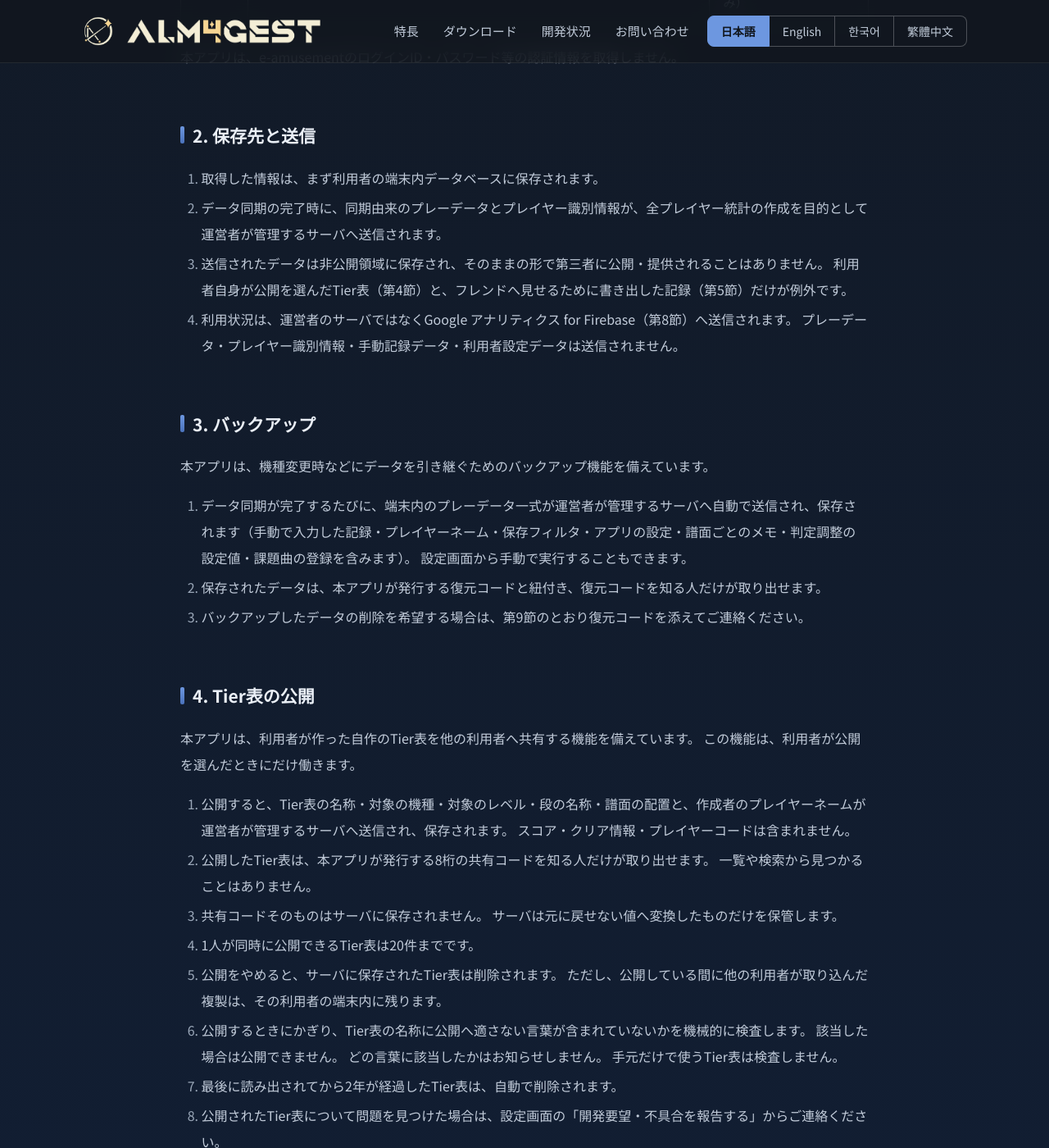
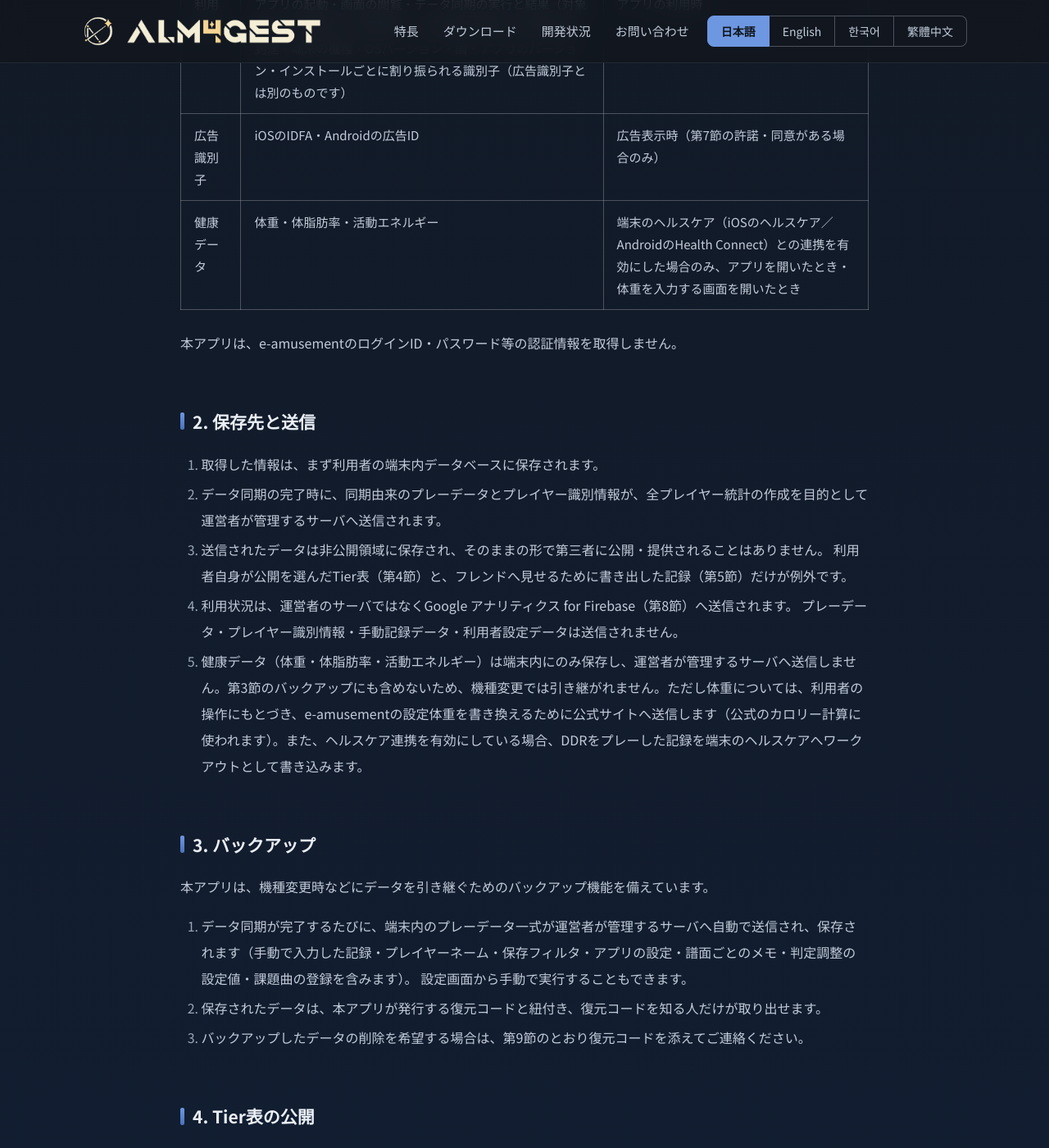
Before and after one commit to ekarunian/alm4gest-site, a Jekyll site: the page built from privacy.md, in a window 1280 px wide and 1400 px high, scrolled down 1336 px. Shown: the whole window at 82% size. Built offline with Jekyll 4.4.1, drawn with Linux system fonts in a browser that asks for light colours; some web fonts are replaced; some of the changed text lies outside the part shown.

Commit message:
プライバシーポリシーへ健康データ（体重・体脂肪率・活動エネルギー）の取得と端末内保存を4言語で追記し、最終更新日を2026年9月5日へ

```diff
--- a/privacy.md
+++ b/privacy.md
@@ -21,6 +21,7 @@ title: "ALM4GEST プライバシーポリシー"
 | クラッシュ情報 | アプリが異常終了したときのエラー内容・発生箇所・端末の機種・OSバージョン | アプリの異常終了時 |
 | 利用状況 | アプリの起動・画面の閲覧・データ同期の実行と結果（対象機種・取得件数・所要時間）・初回設定の開始と初回記録の到達・端末の機種・OSバージョン・国・アプリのバージョン・インストールごとに割り振られる識別子（広告識別子とは別のものです） | アプリの利用時 |
 | 広告識別子 | iOSのIDFA・Androidの広告ID | 広告表示時（第7節の許諾・同意がある場合のみ） |
+| 健康データ | 体重・体脂肪率・活動エネルギー | 端末のヘルスケア（iOSのヘルスケア／AndroidのHealth Connect）との連携を有効にした場合のみ、アプリを開いたとき・体重を入力する画面を開いたとき |
 
 本アプリは、e-amusementのログインID・パスワード等の認証情報を取得しません。
 
@@ -32,6 +33,7 @@ title: "ALM4GEST プライバシーポリシー"
    利用者自身が公開を選んだTier表（第4節）と、フレンドへ見せるために書き出した記録（第5節）だけが例外です。
 4. 利用状況は、運営者のサーバではなくGoogle アナリティクス for Firebase（第8節）へ送信されます。
    プレーデータ・プレイヤー識別情報・手動記録データ・利用者設定データは送信されません。
+5. 健康データ（体重・体脂肪率・活動エネルギー）は端末内にのみ保存し、運営者が管理するサーバへ送信しません。第3節のバックアップにも含めないため、機種変更では引き継がれません。ただし体重については、利用者の操作にもとづき、e-amusementの設定体重を書き換えるために公式サイトへ送信します（公式のカロリー計算に使われます）。また、ヘルスケア連携を有効にしている場合、DDRをプレーした記録を端末のヘルスケアへワークアウトとして書き込みます。
 
 ## 3. バックアップ
 
```
Also changed, not shown: other parts of privacy.md (+1 -1 lines), en/privacy.md (+3 -1 lines), ko/privacy.md (+3 -1 lines), zh/privacy.md (+3 -1 lines).
